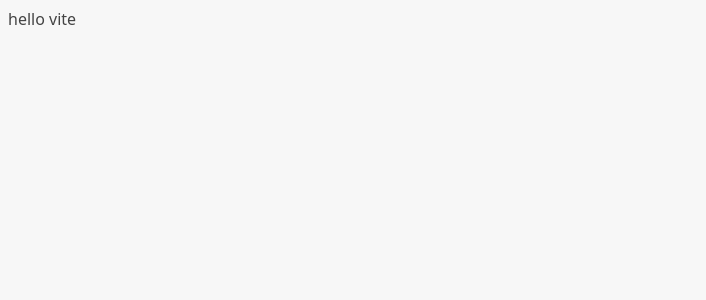
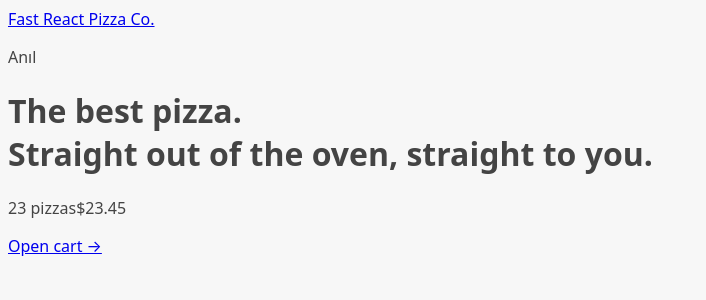
Before and after one commit to anilates97/React-FastPizzaDelivery, a React (Vite) app: page / in a window 1280 px wide. Shown: the top 300 px of the page, without its empty margins (0-706 px from the left). Built offline with nearby package versions, Linux system fonts and the light colour scheme.

Commit message:
initiate AppLayout

```diff
--- a/src/App.jsx
+++ b/src/App.jsx
@@ -1,5 +1,41 @@
+import { RouterProvider, createBrowserRouter } from 'react-router-dom';
+import Home from './ui/Home';
+import Menu from './features/menu/Menu';
+import Cart from './features/cart/Cart';
+import CreateOrder from './features/order/CreateOrder';
+import Order from './features/order/Order';
+import AppLayout from './ui/AppLayout';
+
+const router = createBrowserRouter([
+  {
+    element: <AppLayout />,
+    children: [
+      {
+        path: '/',
+        element: <Home />,
+      },
+      {
+        path: '/menu',
+        element: <Menu />,
+      },
+      {
+        path: '/cart',
+        element: <Cart />,
+      },
+      {
+        path: '/order/new',
+        element: <CreateOrder />,
+      },
+      {
+        path: '/order/:orderId',
+        element: <Order />,
+      },
+    ],
+  },
+]);
+
 function App() {
-  return <div>hello vite</div>;
+  return <RouterProvider router={router} />;
 }
 
 export default App;
--- a/src/features/cart/CartOverview.jsx
+++ b/src/features/cart/CartOverview.jsx
@@ -1,3 +1,5 @@
+import { Link } from 'react-router-dom';
+
 function CartOverview() {
   return (
     <div>
@@ -5,7 +7,7 @@
         <span>23 pizzas</span>
         <span>$23.45</span>
       </p>
-      <a href="#">Open cart &rarr;</a>
+      <Link to="/cart">Open cart &rarr;</Link>
     </div>
   );
 }
--- /dev/null
+++ b/src/ui/AppLayout.jsx
@@ -0,0 +1,19 @@
+import { Outlet } from 'react-router-dom';
+import CartOverview from '../features/cart/CartOverview';
+import Header from './Header';
+
+function AppLayout() {
+  return (
+    <div>
+      <Header />
+
+      <main>
+        <Outlet />
+      </main>
+
+      <CartOverview />
+    </div>
+  );
+}
+
+export default AppLayout;
--- /dev/null
+++ b/src/ui/Header.jsx
@@ -0,0 +1,13 @@
+import { Link } from 'react-router-dom';
+
+function Header() {
+  return (
+    <header>
+      <Link to="/">Fast React Pizza Co.</Link>
+
+      <p>Anıl</p>
+    </header>
+  );
+}
+
+export default Header;
```
Also changed, not shown: .eslintrc.cjs.
